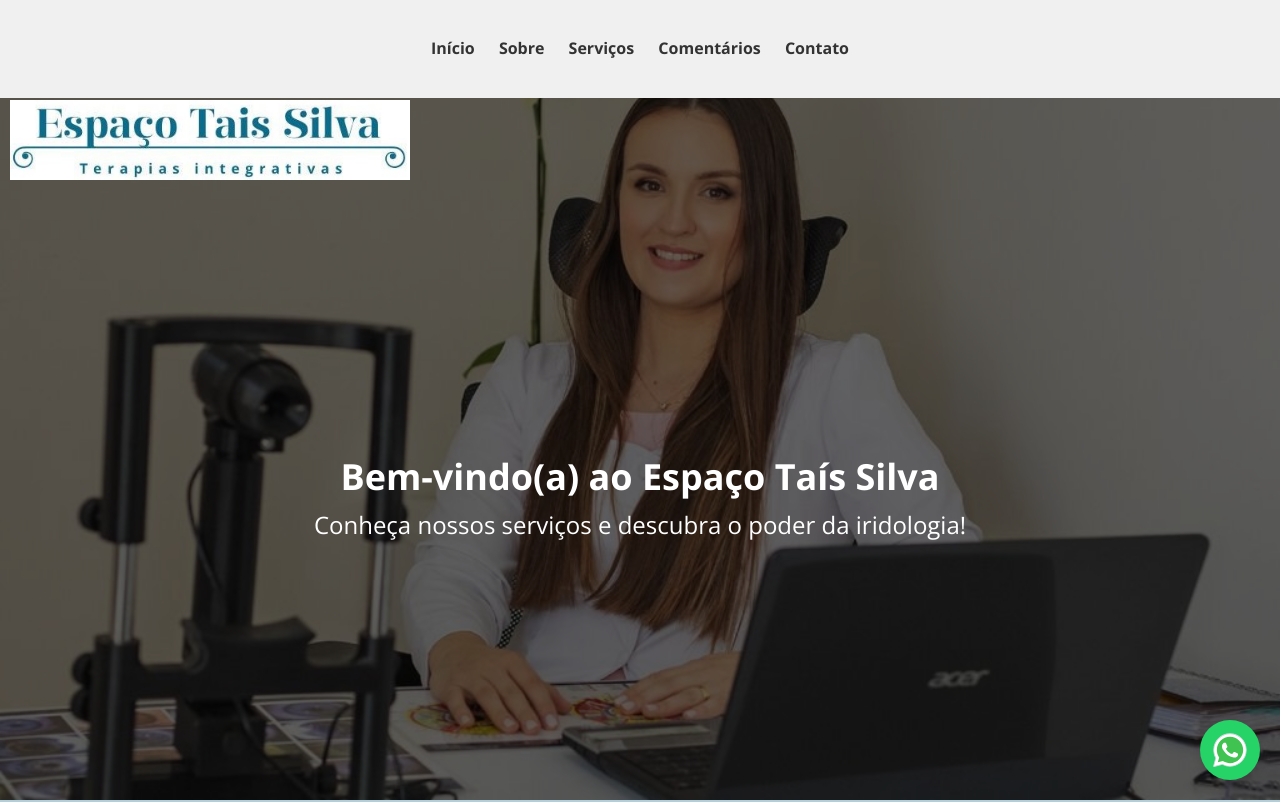
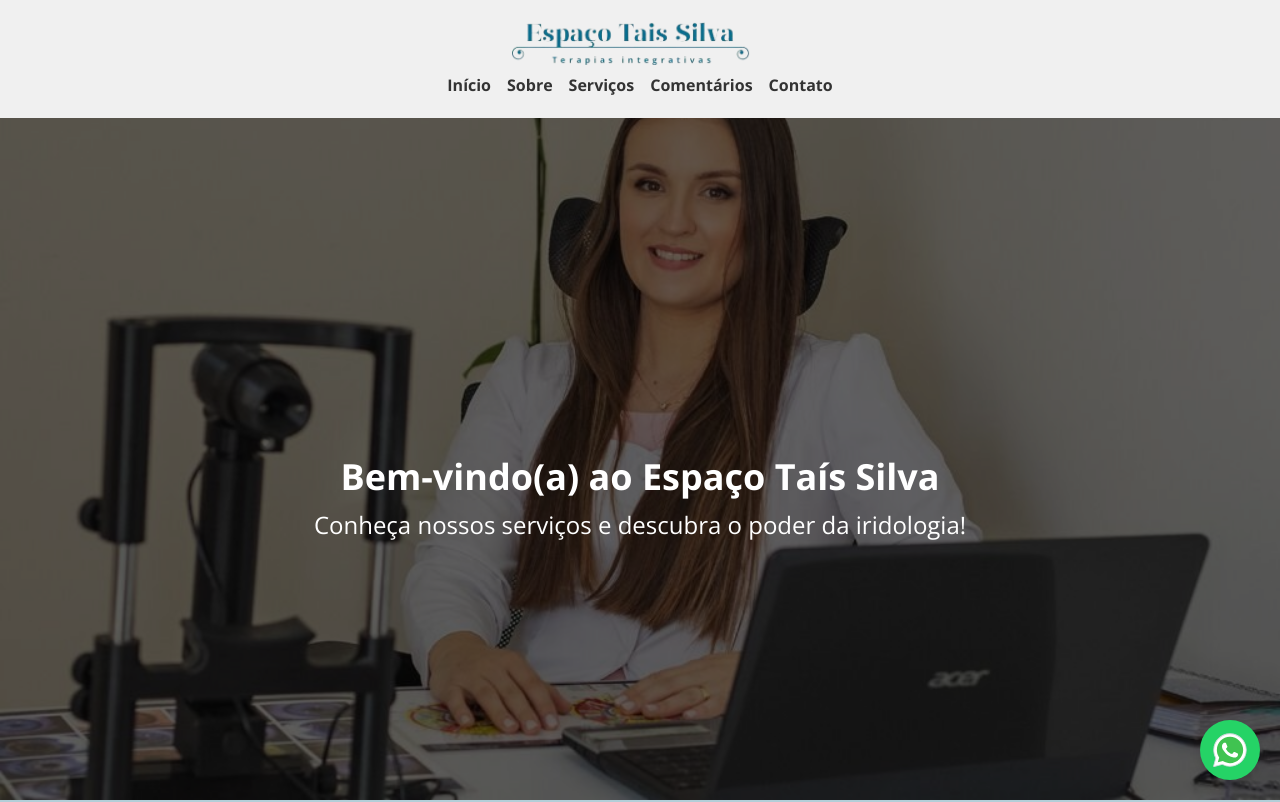
Before and after one commit to Prdsilva80/tais-iridologia, a plain HTML site: page index.html in a window 1280 px wide. Shown: the top 802 px of the page. Drawn offline with nearby package versions, Linux system fonts and the light colour scheme.

Commit message:
Mudado a posição dos elementos do header

```diff
--- a/index.html
+++ b/index.html
@@ -14,6 +14,9 @@
   <header>
     <div class="container">
       <nav class="nav">
+        <div class="logo">
+          <img src="./assets/logo.png" alt="Logo do espaço de iridologia">
+        </div>
         <ul>
           <li><a href="/#home">Início</a></li>
           <li><a href="/#sobre">Sobre</a></li>
@@ -27,7 +30,6 @@
 
   <section id="home" class="home active">
     <div class="rgba">
-      <img class="logo" src="./assets/logo.jpg" alt="Logo do espaço de iridologia">
       <div class="welcome-text">
         <h1>Bem-vindo(a) ao Espaço Taís Silva</h1>
         <p>Conheça nossos serviços e descubra o poder da iridologia!</p>
--- a/styles.css
+++ b/styles.css
@@ -10,17 +10,12 @@ body {
   line-height: 1.6;
 }
 
-.container {
-  max-width: 1200px;
-  margin: 0 auto;
-  padding: 2rem;
-}
-
+/* Adicione as seguintes regras CSS ao seu estilo */
 header {
   background-color: #f0f0f0;
-  padding: 1rem 0;
+  padding: -3rem 0;
   display: flex;
-  justify-content: space-between;
+  justify-content: center;
   align-items: center;
   position: fixed;
   top: 0;
@@ -29,21 +24,27 @@ header {
   z-index: 1;
 }
 
-.logo {
-  position: absolute;
-  top: 6.25rem;
-  left: 0.625rem;
-  width: 25rem;
-  z-index: 0;
+.container {
+  display: flex;
+  justify-content: space-between;
+  align-items: center;
+  max-width: 75rem;
+  margin: 0 auto;
 }
 
+.logo img {
+  width: 15rem;
+  margin: 0 4rem;
+}
+
+/* Estilos para a lista de navegação */
 .nav ul {
   list-style: none;
+  display: flex;
 }
 
 .nav li {
-  display: inline-block;
-  margin-right:  1.25rem;
+  margin-right: 1rem;
 }
 
 .nav li:last-child {
```
Also changed, not shown: assets/logo.jpg (deleted), assets/logo.png (added).
